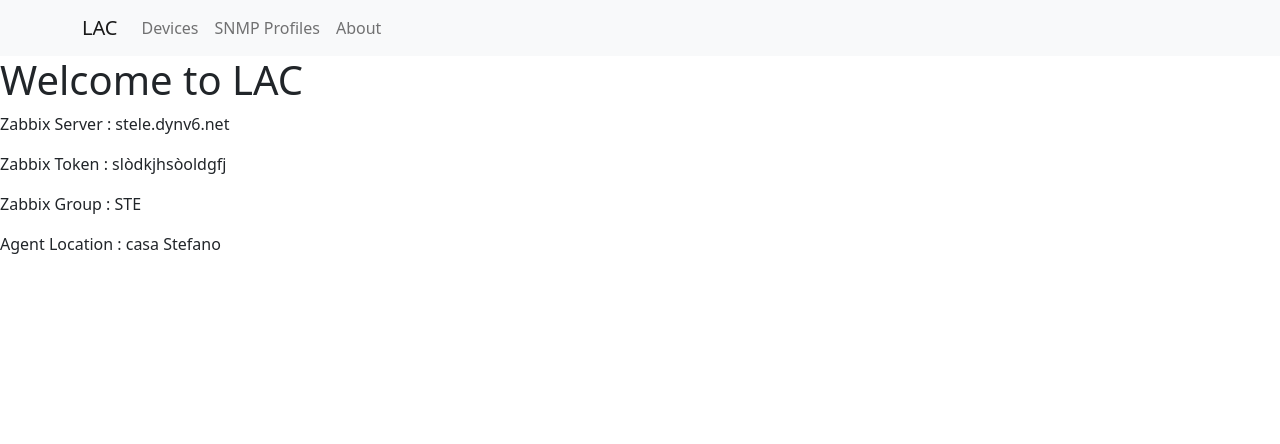
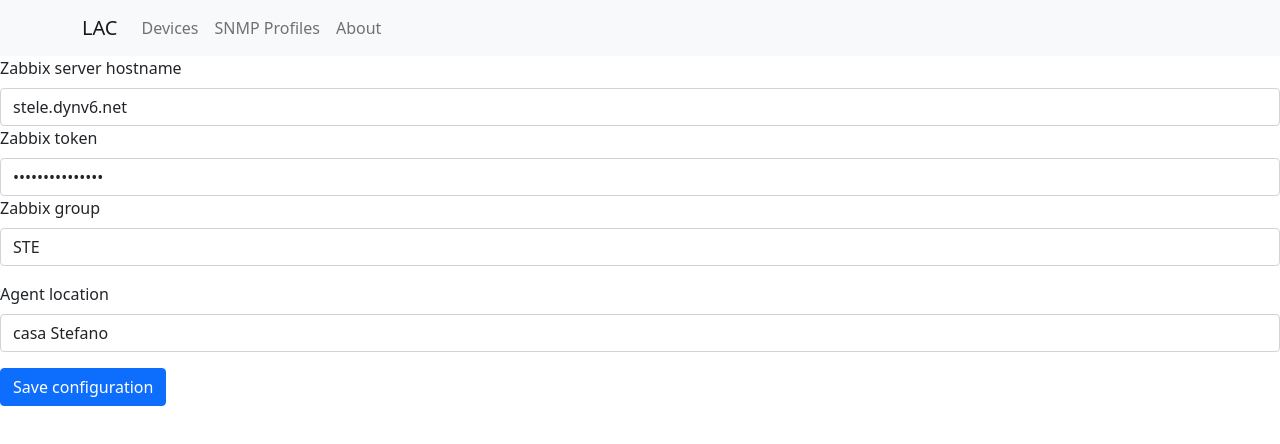
Before and after one commit to steledama/lac, a Next.js app: page / in a window 1280 px wide. Shown: the top 444 px of the page. Built offline with nearby package versions, Linux system fonts and the light colour scheme.

Commit message:
config form

```diff
--- a/config.json
+++ b/config.json
@@ -2,5 +2,5 @@
   "zabbixServer": "stele.dynv6.net",
   "zabbixToken": "slòdkjhsòoldgfj",
   "zabbixGroup": "STE",
-  "agentLocation": "casa Stefano"
+  "agentLocation": "casa Stefano e letizia"
 }
--- /dev/null
+++ b/pages/components/Config.js
@@ -0,0 +1,58 @@
+import { Form, Button } from 'react-bootstrap';
+import { useState } from 'react';
+
+const Config = ({ config, onSave }) => {
+  const [server, setServer] = useState(config.zabbixServer);
+  const [token, setToken] = useState(config.zabbixToken);
+  const [group, setGroup] = useState(config.zabbixGroup);
+  const [location, setLocation] = useState(config.agentLocation);
+
+  const onSubmit = (e) => {
+    e.preventDefault();
+    if (!server) {
+      alert('Please add a server');
+      return;
+    }
+    onSave({ server, token, group, location });
+  };
+
+  return (
+    <Form onSubmit={onSubmit}>
+      <Form.Group className="mb-3" controlId="formZabbix">
+        <Form.Label>Zabbix server hostname</Form.Label>
+        <Form.Control
+          type="text"
+          value={server}
+          onChange={(e) => setServer(e.target.value)}
+        />
+        <Form.Label>Zabbix token</Form.Label>
+        <Form.Control
+          type="password"
+          value={token}
+          onChange={(e) => setToken(e.target.value)}
+        />
+        <Form.Label>Zabbix group</Form.Label>
+        <Form.Control
+          type="text"
+          value={group}
+          onChange={(e) => setGroup(e.target.value)}
+        />
+      </Form.Group>
+
+      <Form.Group className="mb-3" controlId="formAgent">
+        <Form.Label>Agent location</Form.Label>
+        <Form.Control
+          type="text"
+          value={location}
+          onChange={(e) => setLocation(e.target.value)}
+        />
+      </Form.Group>
+
+      <Button variant="primary" type="submit">
+        Save configuration
+      </Button>
+    </Form>
+  );
+};
+
+export default Config;
--- a/pages/index.jsx
+++ b/pages/index.jsx
@@ -1,28 +1,38 @@
-import Head from 'next/head';
-import { Container, Row, Card, Button } from 'react-bootstrap';
-import fs from 'fs';
+// import fs from 'fs';
+import React from 'react';
+import Config from './components/Config';
+import { useState } from 'react';
 
-export const getServerSideProps = async () => {
-  try {
-    const config = JSON.parse(fs.readFileSync('config.json', 'utf8'));
-    return {
-      props: {
-        config,
-      },
-    };
-  } catch (err) {
-    console.error(err);
-  }
-};
+// export const getServerSideProps = async () => {
+//   try {
+//     const data = fs.readFileSync('config.json', 'utf8');
+//     const config = JSON.parse(data);
+//     return {
+//       props: {
+//         config,
+//       },
+//     };
+//   } catch (err) {
+//     console.error(err);
+//   }
+// };
 
-export default function Home({ config }) {
+export default function Home() {
+  const [config, setConfig] = useState({
+    zabbixServer: 'stele.dynv6.net',
+    zabbixToken: 'slòdkjhsòoldgfj',
+    zabbixGroup: 'STE',
+    agentLocation: 'casa Stefano',
+  });
+
+  // save config
+  const onSave = (config) => {
+    console.log(config);
+  };
+
   return (
-    <div>
-      <h1>Welcome to LAC </h1>
-      <p>Zabbix Server : {config.zabbixServer}</p>
-      <p>Zabbix Token : {config.zabbixToken}</p>
-      <p>Zabbix Group : {config.zabbixGroup}</p>
-      <p>Agent Location : {config.agentLocation}</p>
-    </div>
+    <>
+      <Config onSave={onSave} config={config} />
+    </>
   );
 }
```
